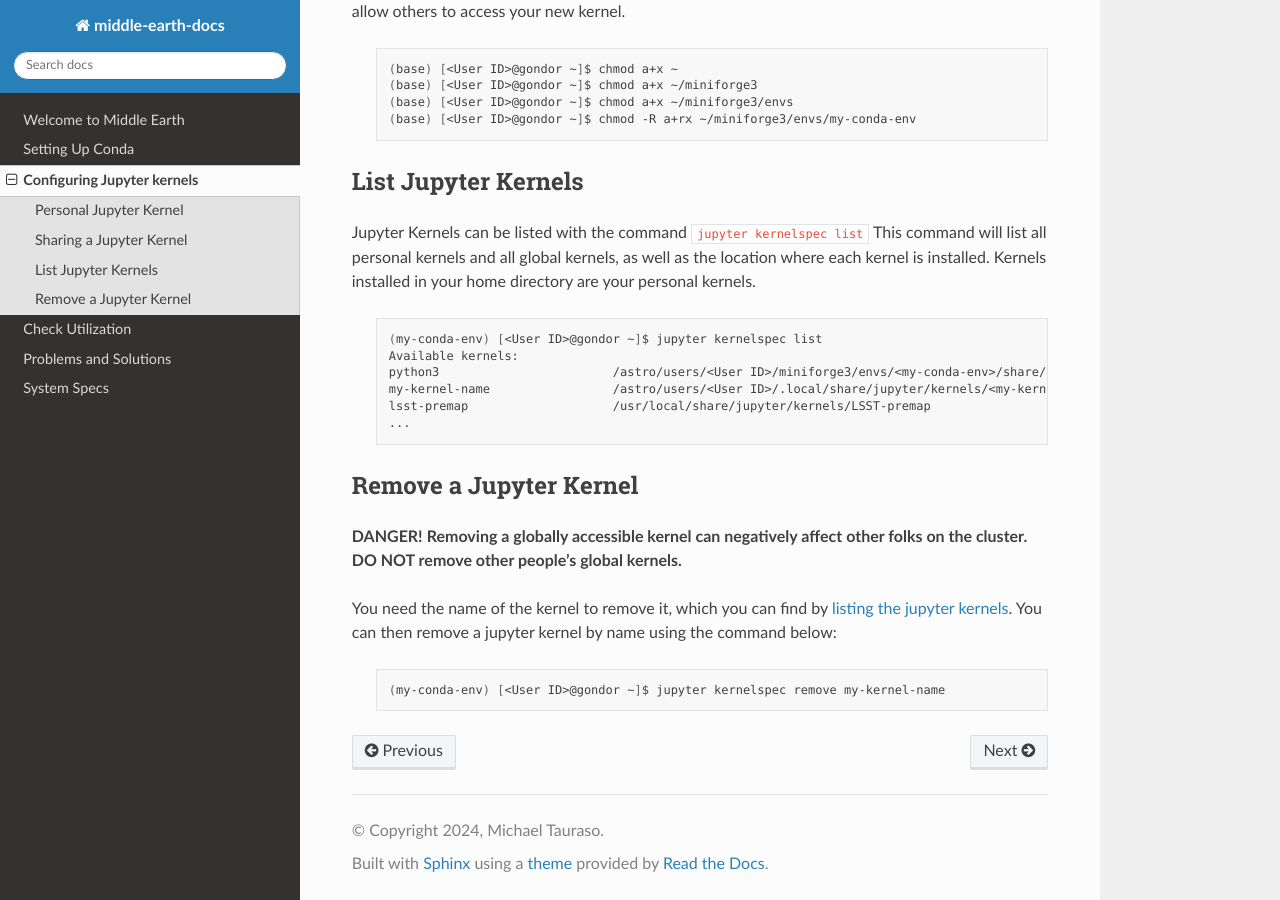
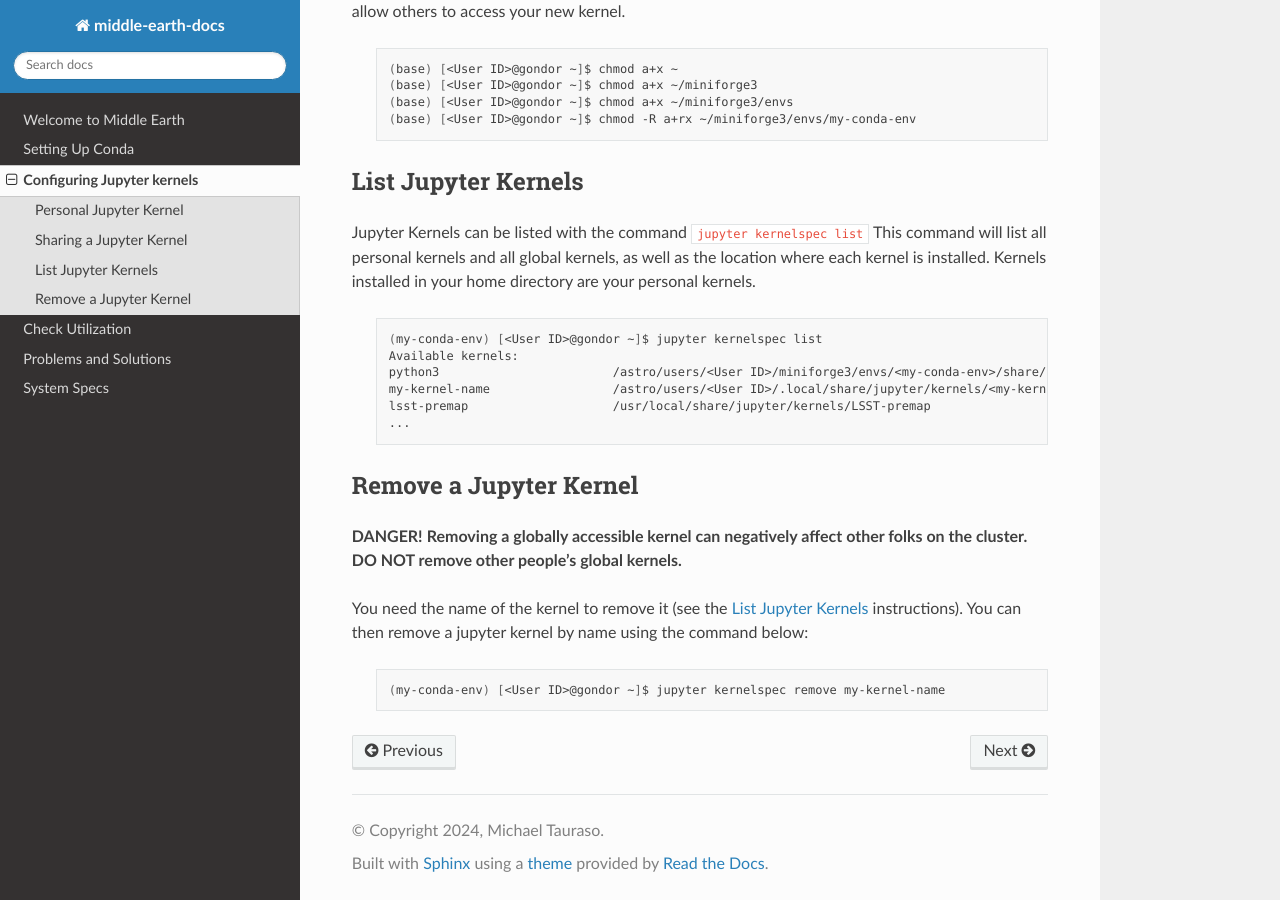
Before and after one commit to dirac-institute/middle-earth-docs, a Sphinx documentation site: the page built from docs/jupyterkernel.rst, in a window 1280 px wide and 900 px high, scrolled down 1114 px. Built offline with Sphinx 7.4.7 and the Read the Docs theme 3.1.0, drawn with Linux system fonts in a browser that asks for light colours.

Commit message:
Fixing broken links

```diff
--- a/docs/jupyterkernel.rst
+++ b/docs/jupyterkernel.rst
@@ -80,7 +80,7 @@ Remove a Jupyter Kernel
 
 **DANGER!** **Removing a globally accessible kernel can negatively affect other folks on the cluster. DO NOT remove other people's global kernels.**
 
-You need the name of the kernel to remove it, which you can find by `listing the jupyter kernels <List Jupyter Kernel>`_.  You can then
+You need the name of the kernel to remove it (see the `List Jupyter Kernels`_ instructions).  You can then
 remove a jupyter kernel by name using the command below:
 
     .. code-block:: bash
```
